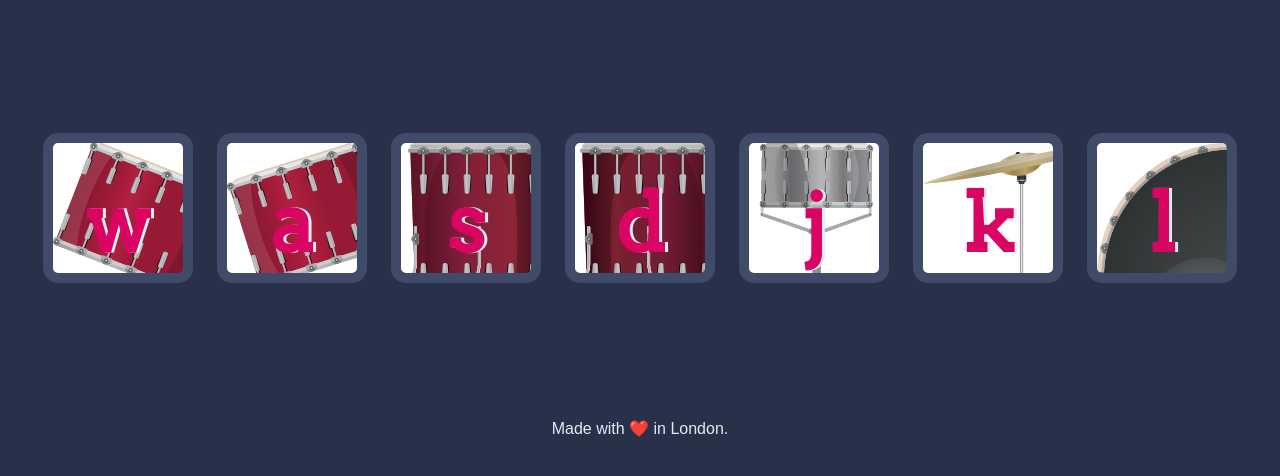
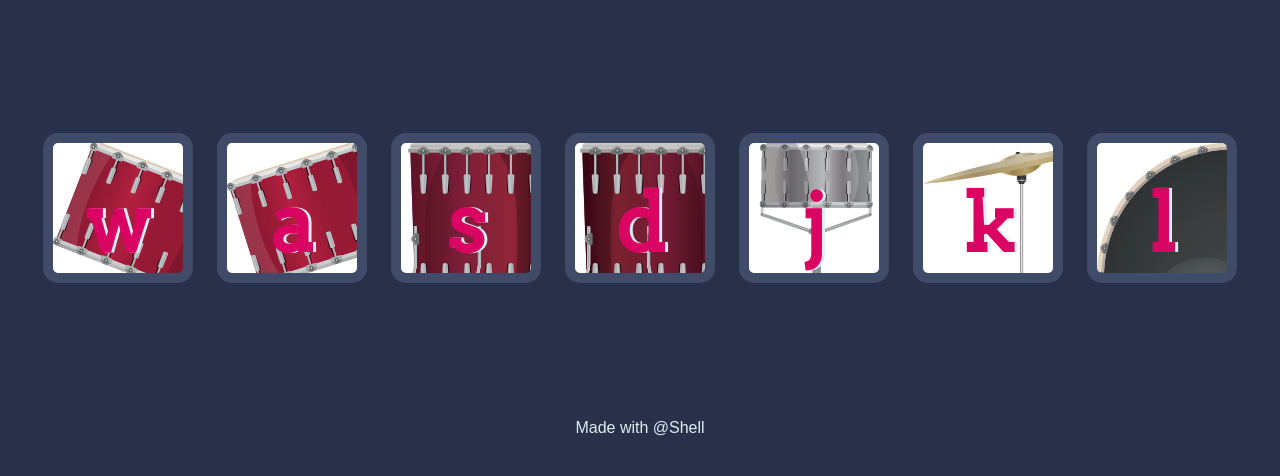
Before and after one commit to shellsider/DrumKit, a plain HTML site: page index.html in a window 1280 px wide. Shown: the part 156-632 px from the top of the page. Drawn offline with Linux system fonts and the light colour scheme.

Commit message:
Update index.html
Changed the footer

```diff
--- a/index.html
+++ b/index.html
@@ -26,7 +26,7 @@
 </body>
 
 <footer>
-  Made with ❤️ in London.
+  Made with @Shell
 </footer>
 
 </html>
```
